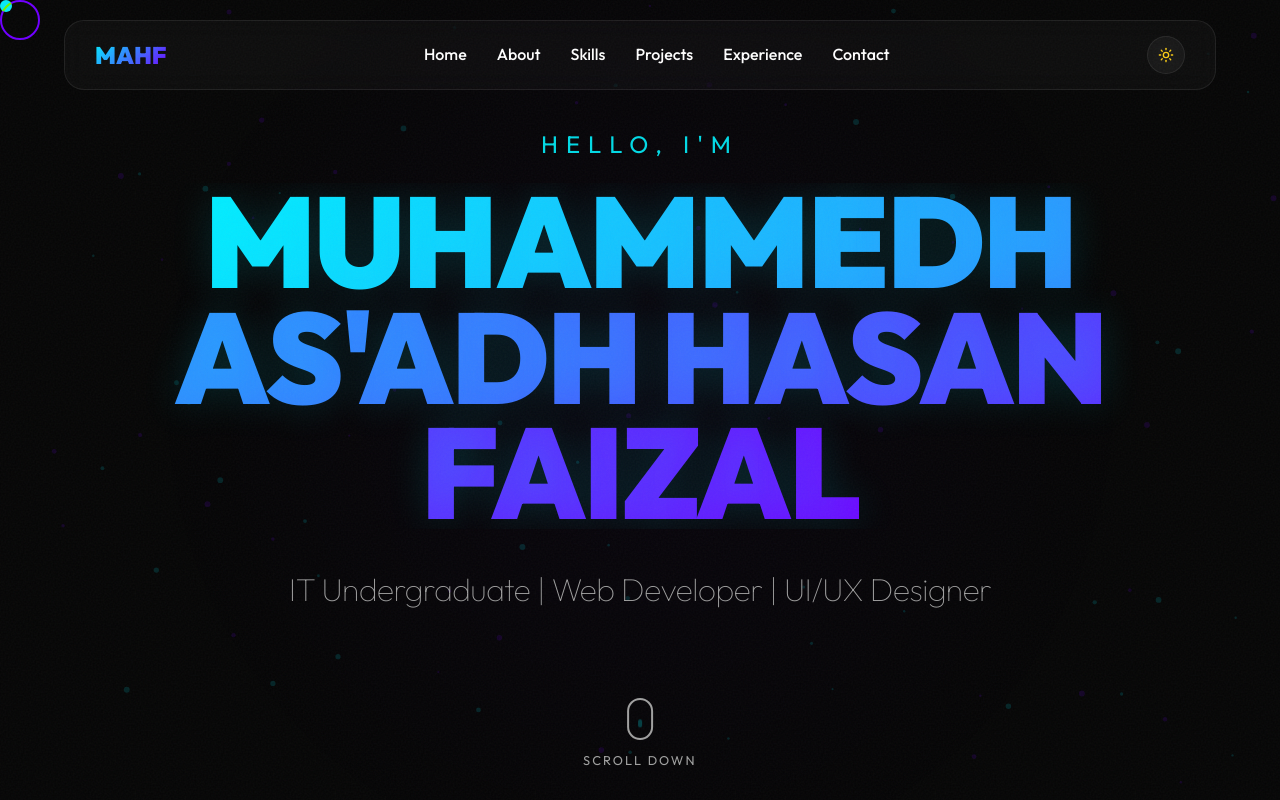
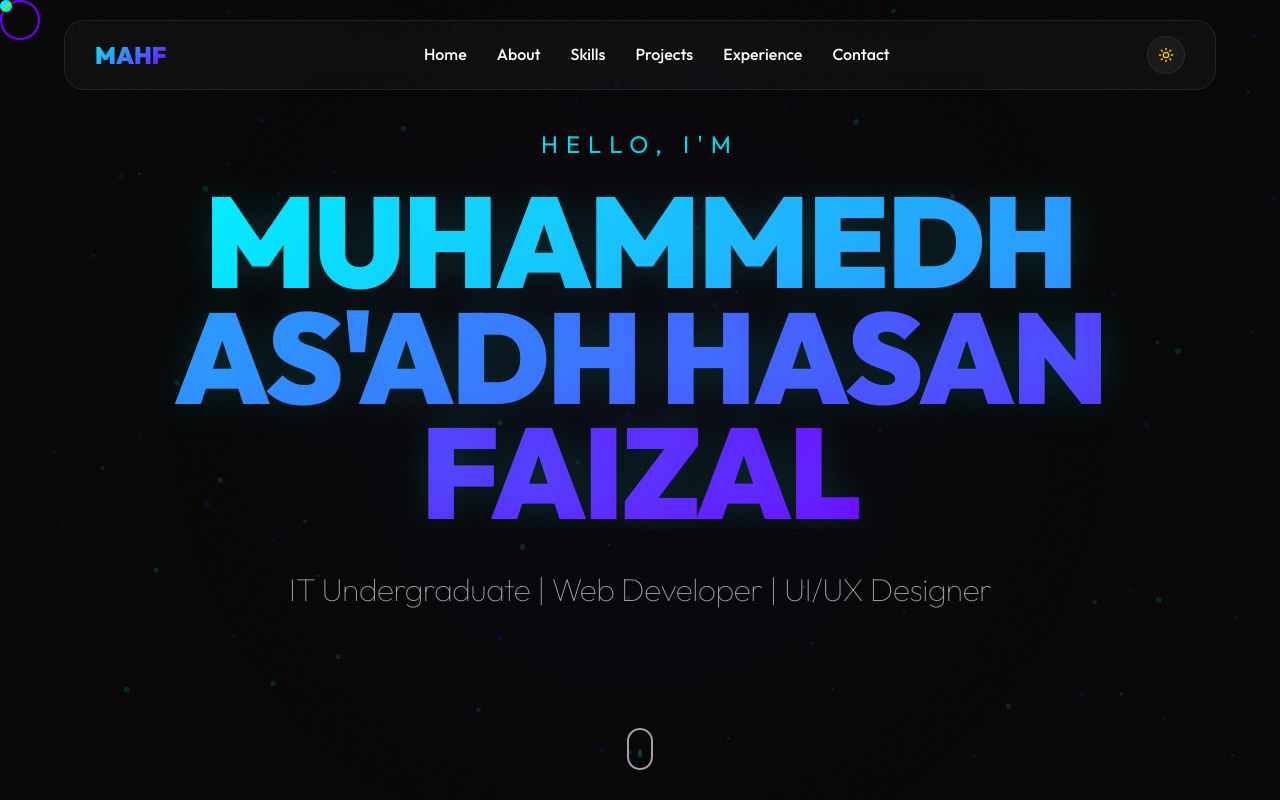
Before and after one commit to MohammedFaizalMohammedAsadhHasan/asadhhasan-portfolio, a website built with Vite: page index.html in a window 1280 px wide. Shown: the top 800 px of the page. Built offline with nearby package versions, Linux system fonts and the light colour scheme.

Commit message:
Remove hero buttons and scroll text

```diff
--- a/index.html
+++ b/index.html
@@ -114,7 +114,6 @@
             <div class="mouse">
                 <div class="wheel"></div>
             </div>
-            <span>Scroll Down</span>
         </div>
     </section>
 
```
